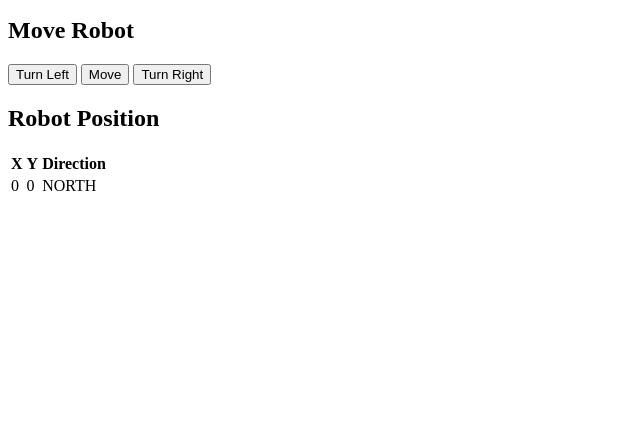
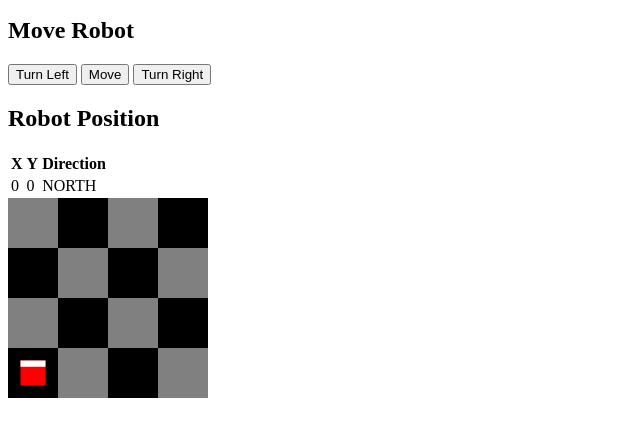
Before and after one commit to zackabrah/toy-robot, a website built with Parcel: page index.html in a window 1280 px wide. Shown: the part 104-540 px from the top of the page, without its empty margins (0-640 px from the left). Built offline with nearby package versions, Linux system fonts and the light colour scheme.

Commit message:
feat: bonus, because its fun!

```diff
--- a/index.html
+++ b/index.html
@@ -7,7 +7,6 @@
   </head>
   <body>
     <h1>Toy Robot Simulation</h1>
-
     <div class="command-input">
       <form>
         <label for="command-input"
@@ -47,6 +46,12 @@
           </tr>
         </tbody>
       </table>
+      <canvas
+        id="game-board"
+        width="200"
+        height="200"
+        style="background: grey"
+      ></canvas>
     </div>
     <script src="main.ts" type="module"></script>
   </body>
--- a/main.ts
+++ b/main.ts
@@ -3,8 +3,18 @@ import robotController from "./robot-controller";
 
 const robot = new Robot();
 
+const canvas = document.getElementById("game-board") as HTMLCanvasElement;
+const context = canvas.getContext("2d");
+const cellSize = canvas.width / 4;
+
+context!.translate(0, canvas.height);
+context!.scale(1, -1);
+
 export function setupFormEventListener(): void {
   document.addEventListener("DOMContentLoaded", () => {
+    // createTable(robot.)
+    const boardSize = robot.getBoardSize();
+
     const form = document.querySelector("form");
     const turnLeft = document.querySelector("#turn-left");
     const turnRight = document.querySelector("#turn-right");
@@ -59,6 +69,7 @@ export function setupFormEventListener(): void {
 function executeCommand(command: string) {
   robotController(command, robot);
   updateTable();
+  updateRobotPosition();
 }
 
 // Function to update the table with the robot's position
@@ -75,4 +86,67 @@ function updateTable() {
   }
 }
 
+function drawGameBoard() {
+  for (let row = 0; row < 4; row++) {
+    for (let col = 0; col < 4; col++) {
+      // chessboard style checkers
+      if (row % 2 === 0) {
+        if (col % 2 === 0) {
+          context!.fillStyle = "black";
+        } else {
+          context!.fillStyle = "grey";
+        }
+      } else {
+        if (col % 2 === 0) {
+          context!.fillStyle = "grey";
+        } else {
+          context!.fillStyle = "black";
+        }
+      }
+      context!.fillRect(col * cellSize, row * cellSize, cellSize, cellSize);
+    }
+  }
+}
+
+function drawRobot(x: number, y: number) {
+  const robotSize = cellSize * 0.5;
+  const robotX = x * cellSize + (cellSize - robotSize) / 2;
+  const robotY = y * cellSize + (cellSize - robotSize) / 2;
+
+  context!.fillStyle = "red";
+  context!.fillRect(robotX, robotY, robotSize, robotSize);
+
+  context!.fillStyle = "white";
+
+  const direction = robot.getDirection();
+
+  if (direction === "SOUTH") {
+    context!.fillRect(robotX, robotY, robotSize, robotSize / 3);
+  } else if (direction === "NORTH") {
+    context!.fillRect(
+      robotX,
+      robotY + robotSize - robotSize / 4,
+      robotSize,
+      robotSize / 4
+    );
+  } else if (direction === "EAST") {
+    context!.fillRect(
+      robotX + robotSize - robotSize / 4,
+      robotY,
+      robotSize / 4,
+      robotSize
+    );
+  } else if (direction === "WEST") {
+    context!.fillRect(robotX, robotY, robotSize / 3, robotSize);
+  }
+}
+
+// Call this function to update the robot's position on the canvas
+function updateRobotPosition() {
+  context!.clearRect(0, 0, canvas.width, canvas.height);
+  drawGameBoard();
+  drawRobot(robot.getPosition().x, robot.getPosition().y);
+}
+
 setupFormEventListener();
+updateRobotPosition();
--- a/robot.ts
+++ b/robot.ts
@@ -17,7 +17,7 @@ class Robot {
 
   // Utility function to check if the placement is within bounds
   private isPlacementValid(x: number, y: number): boolean {
-    return x >= 0 && x <= this.xSize && y >= 0 && y <= this.ySize;
+    return x >= 0 && x <= this.xSize - 1 && y >= 0 && y <= this.ySize - 1;
   }
 
   place(x: number, y: number, direction: string): void {
@@ -103,6 +103,10 @@ class Robot {
   getPosition() {
     return { x: this.x, y: this.y, direction: this.direction };
   }
+
+  getBoardSize() {
+    return { x: this.xSize, y: this.ySize };
+  }
 }
 
 export default Robot;
```
